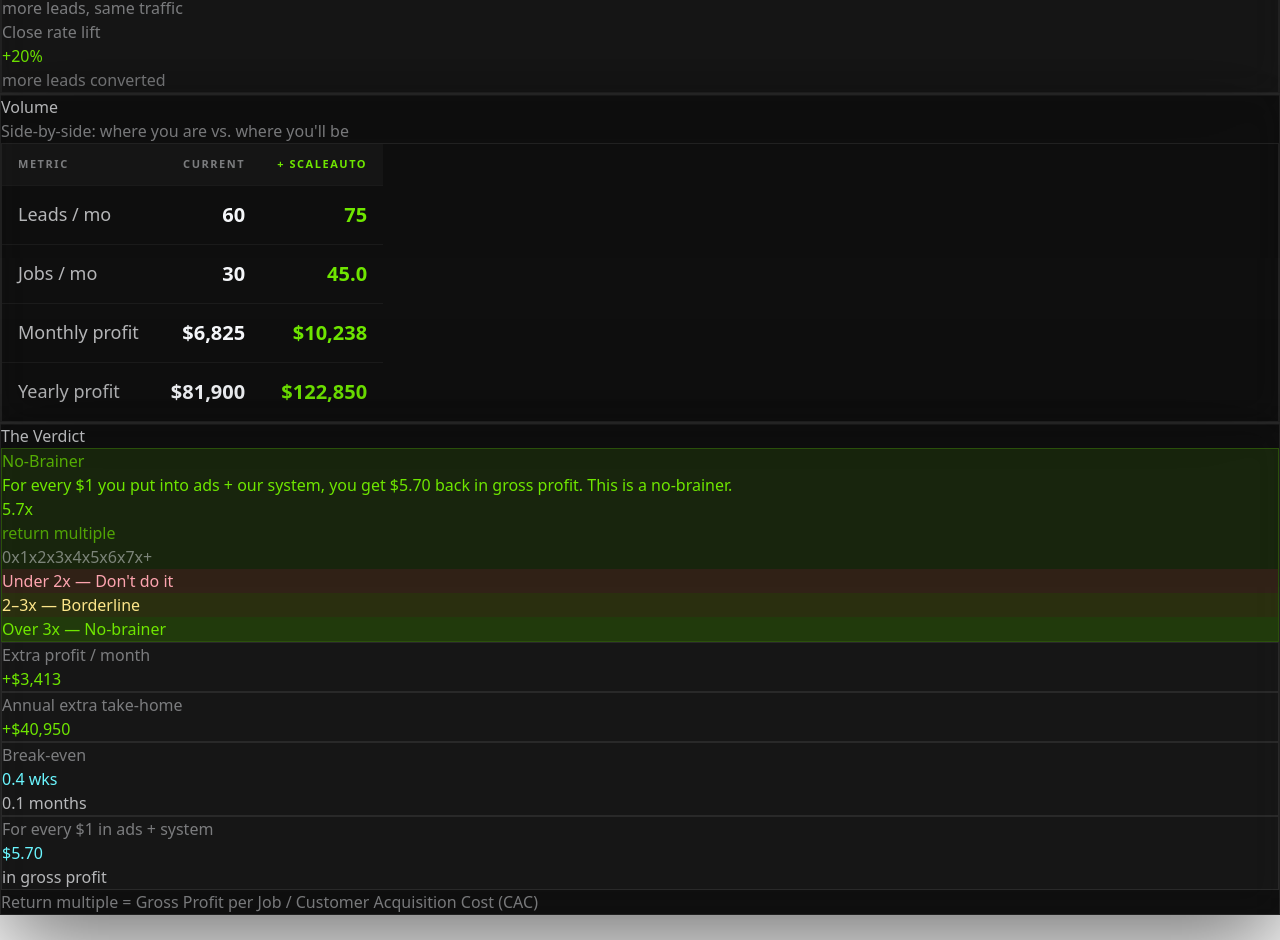
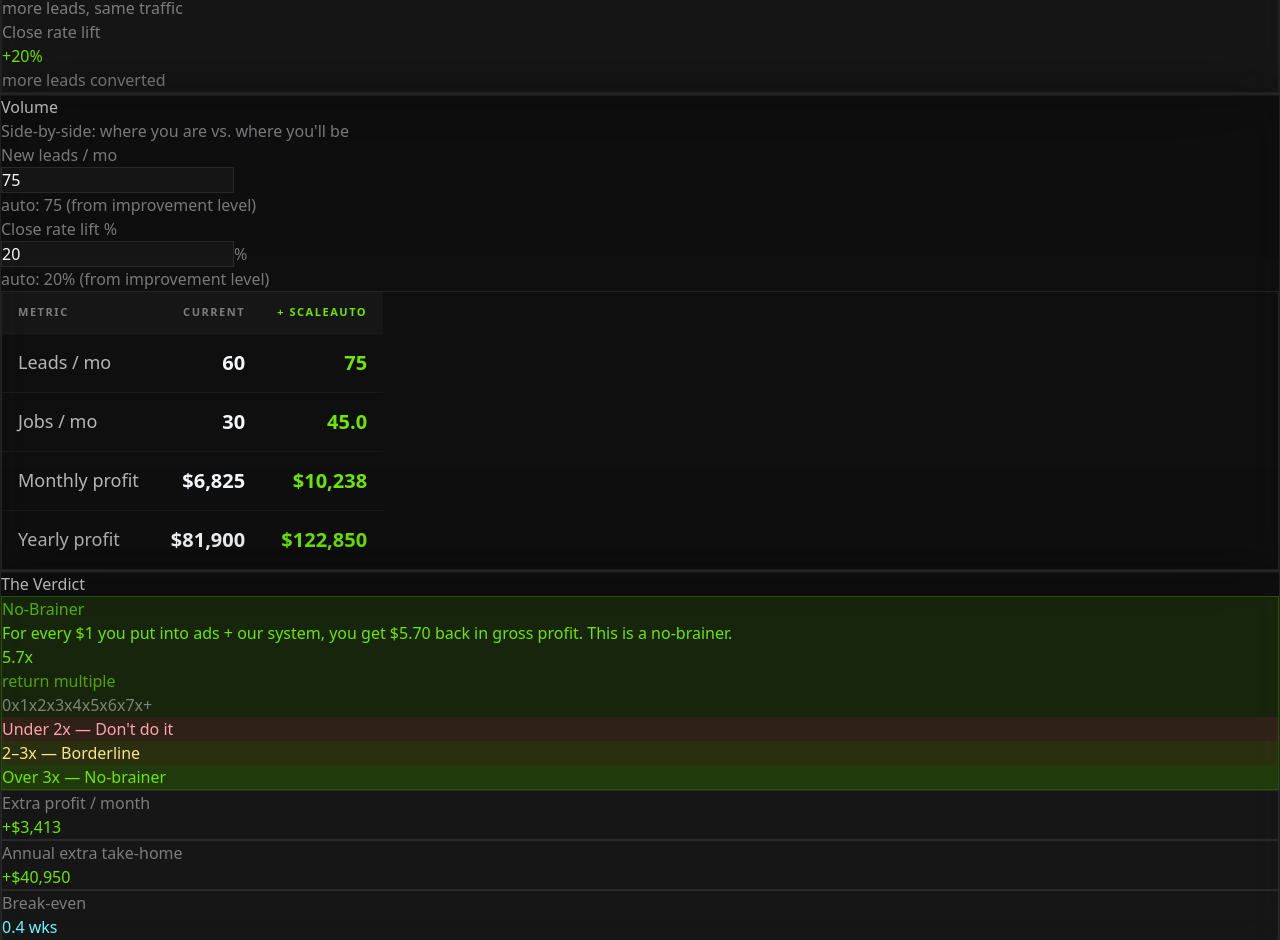
Before and after one commit to FelixTown/scale-calculator, a React (Vite) app: page / in a window 1280 px wide. Shown: the part 1016-1956 px from the top of the page. Before the commit the page ends 1931 px from the top, so only its background shows below. Built offline with nearby package versions, Linux system fonts and the light colour scheme.

Commit message:
fjni0hqwef

```diff
--- a/src/ScaleCalculator.jsx
+++ b/src/ScaleCalculator.jsx
@@ -126,8 +126,15 @@ export default function ScaleCalculator() {
   const monthlyProfitCurrent = jobsPerMonth * gpPerJob
   const yearlyProfitCurrent = monthlyProfitCurrent * 12
 
-  const leadsNew = Math.round(leadsPerMonth * (1 + leadLift))
-  const closeRateNew = Math.min(closeRateCurrent * (1 + closeLift), 1)
+  const leadsNewAuto = Math.round(leadsPerMonth * (1 + leadLift))
+  const closeRateLiftAuto = closeLift * 100
+
+  const [newLeadsOverride, setNewLeadsOverride] = useState(null)
+  const [closeRateLiftOverride, setCloseRateLiftOverride] = useState(null)
+
+  const leadsNew = newLeadsOverride !== null ? newLeadsOverride : leadsNewAuto
+  const closeRateLiftPct = closeRateLiftOverride !== null ? closeRateLiftOverride / 100 : closeLift
+  const closeRateNew = Math.min(closeRateCurrent * (1 + closeRateLiftPct), 1)
   const jobsNew = leadsNew * closeRateNew
   const monthlyProfitNew = jobsNew * gpPerJob
   const yearlyProfitNew = monthlyProfitNew * 12
@@ -272,6 +279,37 @@ export default function ScaleCalculator() {
 
           {/* Section 3: Volume Comparison Table */}
           <Section title="Volume" subtitle="Side-by-side: where you are vs. where you'll be" accentColor="#6BF6FF" {...p}>
+            {/* Two inputs above the table */}
+            <div className="grid grid-cols-2 gap-4 mt-4 mb-6">
+              <div>
+                <div className="text-sm font-bold uppercase tracking-[0.12em] mb-2" style={{ color: palette.textSoft }}>New leads / mo</div>
+                <div className="relative">
+                  <input
+                    type="number"
+                    value={newLeadsOverride !== null ? newLeadsOverride : leadsNewAuto}
+                    onChange={(e) => setNewLeadsOverride(Number(e.target.value))}
+                    className="h-[52px] w-full rounded-[14px] text-right text-[20px] font-semibold outline-none pr-4 pl-4"
+                    style={{ background: palette.bgSecondary, border: `1px solid ${palette.border}`, color: palette.text }}
+                  />
+                </div>
+                <div className="text-xs mt-1" style={{ color: palette.textSoft }}>auto: {leadsNewAuto} (from improvement level)</div>
+              </div>
+              <div>
+                <div className="text-sm font-bold uppercase tracking-[0.12em] mb-2" style={{ color: palette.textSoft }}>Close rate lift %</div>
+                <div className="relative">
+                  <input
+                    type="number"
+                    value={closeRateLiftOverride !== null ? closeRateLiftOverride : closeRateLiftAuto}
+                    onChange={(e) => setCloseRateLiftOverride(Number(e.target.value))}
+                    className="h-[52px] w-full rounded-[14px] text-right text-[20px] font-semibold outline-none pr-8 pl-4"
+                    style={{ background: palette.bgSecondary, border: `1px solid ${palette.border}`, color: palette.text }}
+                  />
+                  <span className="absolute right-3 top-1/2 -translate-y-1/2 text-sm font-medium" style={{ color: palette.textSoft }}>%</span>
+                </div>
+                <div className="text-xs mt-1" style={{ color: palette.textSoft }}>auto: {closeRateLiftAuto}% (from improvement level)</div>
+              </div>
+            </div>
+
             {/* Comparison table */}
             <div className="overflow-hidden rounded-[20px]" style={{ border: `1px solid ${palette.border}` }}>
               <table className="w-full">
```
